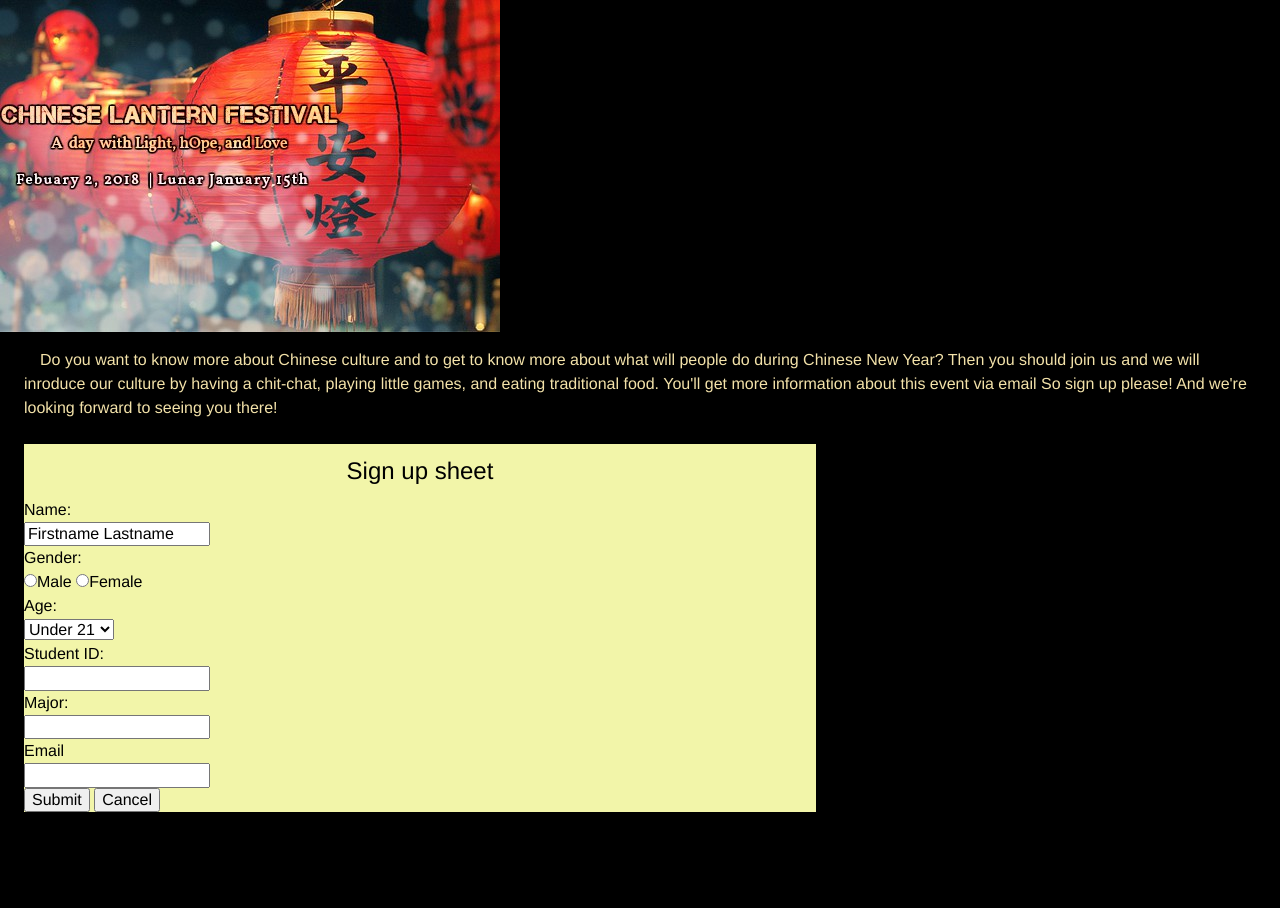
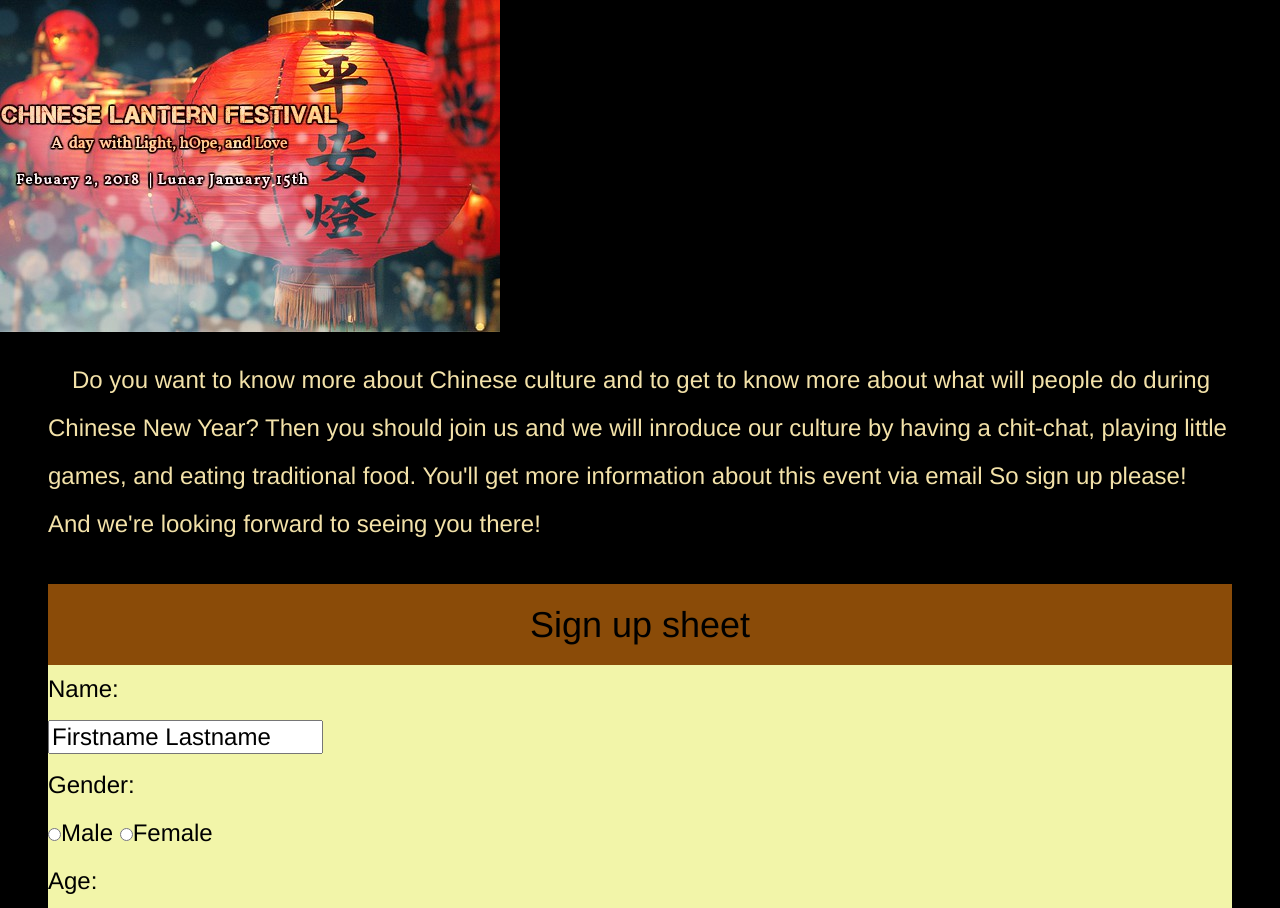
Before and after one commit to YiTing-ITMD362spring2018/Project1, a plain HTML site: page index.html in a window 1280 px wide. Shown: the top 908 px of the page. Before the commit the page ends 812 px from the top, so only its background shows below. Drawn offline with Linux system fonts and the light colour scheme.

Commit message:
adding screen size of 640px setting

```diff
--- a/screen.css
+++ b/screen.css
@@ -432,6 +432,7 @@ h1{
   text-align: center;
   font-size: 1.5em;
   line-height: 2.25em;
+  background-color: #8A4B08;
 }
 
 ul li{
@@ -485,21 +486,19 @@ input{
 }
 
 @media screen and (min-width: 640px) {
-
-
-}
-
-@media screen and (min-width: 860px) {
-  /*
-      700 pixel grid w/ 80px margins (160)
-      Columns: 200px;
-      Gutters: 50px;
-      Primary module: 450px;
-      Secondary modul: 200px;
-    */
-
-  form {
-    display: block;
-    width: 64.28571429%; /* 450 / 700 = 0.6428571429 */
+  html{
+    font-size: 1.5em;
+    line-height: 2em;
+  }
+  main{
+    padding-left: 2em;
+    padding-right: 2em;
+  }
+  aside{
+    padding-left: 2em;
+    padding-right: 2em;
+  }
+  #Lantern{
+    align-items: center;
   }
 }
```
